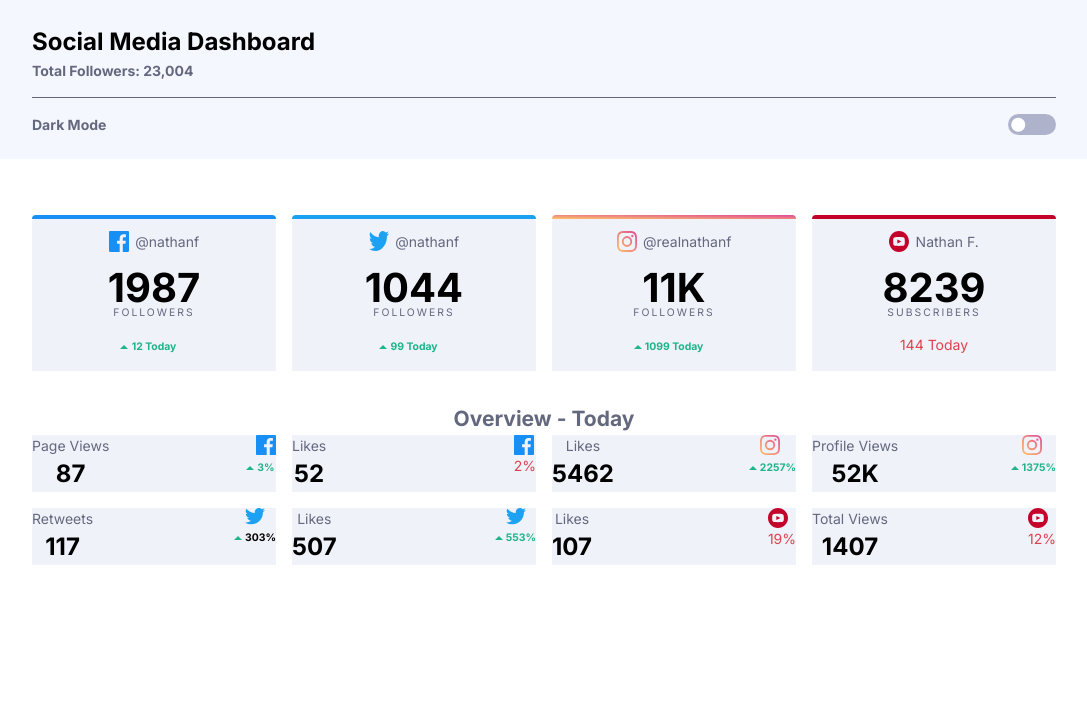
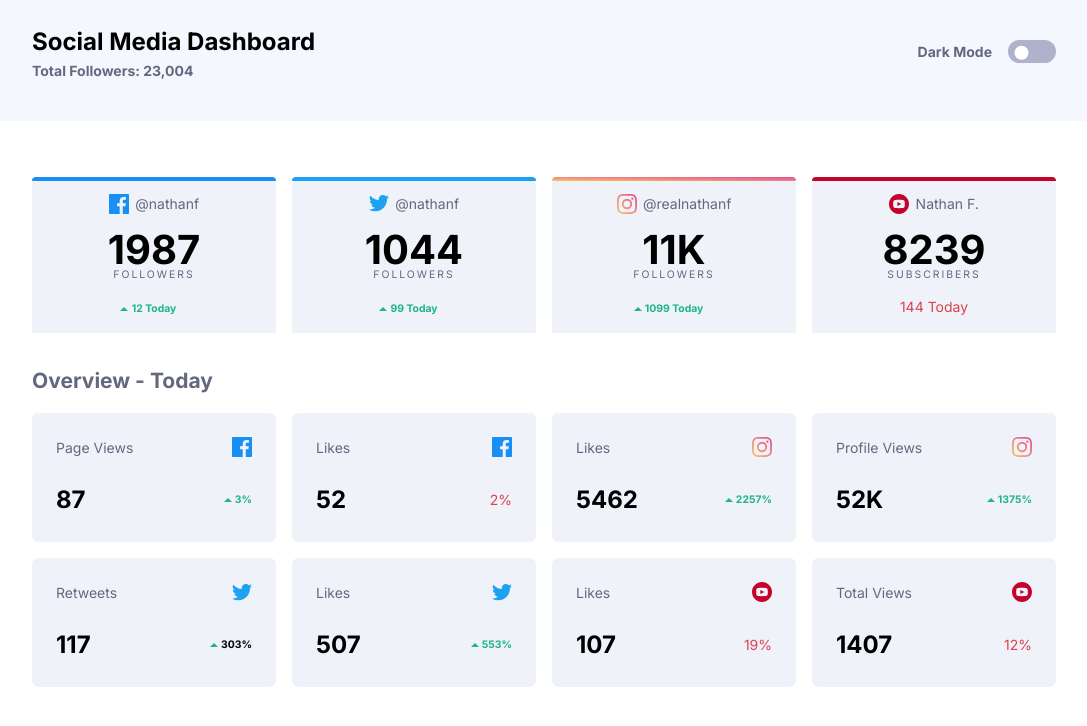
Before and after one commit to yamami-mohammed-monsif/fm--social-media-dashboard-with-theme-switcher-master, a plain HTML site: page index.html in a window 1280 px wide. Shown: the whole page, without its empty margins (96-1183 px from the left). Drawn offline with Linux system fonts and the light colour scheme.

Commit message:
style the second section and made the page responsive

```diff
--- a/index.html
+++ b/index.html
@@ -23,13 +23,17 @@
     <header>
       <div class="container">
 
+        <div class="intro-container">
           <div class="intro">
             <h1>Social Media Dashboard</h1>
             <p class="secondary-clr fw-bold">Total Followers: 23,004</p>
           </div>
           <div class="flex toggle-container">
             <p class="secondary-clr fw-bold">Dark Mode</p>
-          <button><i class="fa-solid fa-circle theme-toggle" data-theme="light"></i></button>
+            <span>
+              <i class="fa-solid fa-circle theme-toggle" data-theme="light"></i>
+            </span>
+          </div>
         </div>
       </div>
     </header>
@@ -94,83 +98,91 @@
         <section>
           <h2 class="secondary-clr">Overview - Today</h2>
           <div class="overview-today grid">
-            <div class="flex bg-card overview-card">
-              <div>
+
+            <div class=" bg-card overview-card">
+              <div class="flex margin">
                 <p class="secondary-clr">Page Views</p>
+                <img src="images/icon-facebook.svg" alt="">
+              </div>
+              <div class="flex">
                 <p class="fs-600 fw-bold">87</p>
-              </div>
-              <div>
-                <img src="images/icon-facebook.svg" alt="">
                 <p class="stats increase clr-increase">3%</p>
               </div>
             </div>
-            <div class="flex bg-card overview-card">
-              <div>
+
+            <div class="bg-card overview-card">
+              <div class="flex margin">
                 <p class="secondary-clr">Likes</p>
+                <img src="images/icon-facebook.svg" alt="">
+              </div>
+              <div class="flex">
                 <p class="fs-600 fw-bold">52</p>
-              </div>
-              <div>
-                <img src="images/icon-facebook.svg" alt="">
                 <p class="stats decrease clr-decrease">2%</p>
               </div>
             </div>
-            <div class="flex bg-card overview-card">
-              <div>
+
+            <div class="bg-card overview-card">
+              <div class="flex margin">
                 <p class="secondary-clr">Likes</p>
+                <img src="images/icon-instagram.svg" alt="">
+              </div>
+              <div class="flex">
                 <p class="fs-600 fw-bold">5462</p>
-              </div>
-              <div>
-                <img src="images/icon-instagram.svg" alt="">
                 <p class="stats increase clr-increase">2257%</p>
               </div>
             </div>
-            <div class="flex bg-card overview-card">
-              <div>
+
+            <div class="bg-card overview-card">
+              <div class="flex margin">
                 <p class="secondary-clr">Profile Views</p>
+                <img src="images/icon-instagram.svg" alt="">
+              </div>
+              <div class="flex">
                 <p class="fs-600 fw-bold">52K</p>
-              </div>
-              <div>
-                <img src="images/icon-instagram.svg" alt="">
                 <p class="stats increase clr-increase">1375%</p>
               </div>
             </div>
-            <div class="flex bg-card overview-card">
-              <div>
+
+            <div class="bg-card overview-card">
+              <div class="flex margin">
                 <p class="secondary-clr">Retweets</p>
+                <img src="images/icon-twitter.svg" alt="">
+              </div>
+              <div class="flex">
                 <p class="fs-600 fw-bold">117</p>
-              </div>
-              <div>
-                <img src="images/icon-twitter.svg" alt="">
                 <p class="stats increase">303%</p>
               </div>
             </div>
-            <div class="flex bg-card overview-card">
-              <div>
+
+            <div class="bg-card overview-card">
+              <div class="flex margin">
                 <p class="secondary-clr">Likes</p>
+                <img src="images/icon-twitter.svg" alt="">
+              </div>
+              <div class="flex">
                 <p class="fs-600 fw-bold">507</p>
-              </div>
-              <div>
-                <img src="images/icon-twitter.svg" alt="">
                 <p class="stats increase clr-increase">553%</p>
               </div>
             </div>
-            <div class="flex bg-card overview-card">
-              <div>
+
+            <div class="bg-card overview-card">
+              <div class="flex margin">
                 <p class="secondary-clr">Likes</p>
+                <img src="images/icon-youtube.svg" alt="">
+              </div>
+              <div class="flex">
                 <p class="fs-600 fw-bold">107</p>
-              </div>
-              <div>
-                <img src="images/icon-youtube.svg" alt="">
                 <p class="stats decrease clr-decrease">19%</p>
               </div>
             </div>
-            <div class="flex bg-card overview-card">
-              <div>
+
+            <div class="bg-card overview-card">
+              <div class="flex margin">
                 <p class="secondary-clr">Total Views</p>
+                <img src="images/icon-youtube.svg" alt="">
+              </div>
+              <div class="flex">
                 <p class="fs-600 fw-bold">1407</p>
-              </div>
-              <div>
-                <img src="images/icon-youtube.svg" alt="">
                 <p class="stats decrease clr-decrease">12%</p>
               </div>
             </div>
--- a/styles.css
+++ b/styles.css
@@ -134,6 +134,11 @@ button {
 .flex {
     display: flex;
     justify-content: space-between;
+    align-items: center;
+}
+
+.margin {
+    margin-bottom: 1.5rem;
 }
 
 .shadow-fb::before {
@@ -207,6 +212,8 @@ body {
     padding-block: 1.5rem;
 }
 
+/* section 1 */
+
 header {
     background-color: var(--clr-top-bg-pattern-light);
 }
@@ -225,19 +232,17 @@ h1 {
     padding-top: 1rem;
 }
 
-button {
+span {
     width: 3rem;
     border-radius: 10rem;
     background-color: var(--clr-toggle-light);
-
-    position: relative;
+    text-align: left;
+    padding-left: .4rem;
+    padding-top: .1rem;
 }
 
 .theme-toggle {
     color: var(--clr-bg-light);
-    position: absolute;
-    left: .2rem;
-    bottom: .18rem;
 }
 
 .followers-stats {
@@ -282,3 +287,35 @@ button {
     left: -.7rem;
     top: .35rem;
 }
+
+
+/* section 2 */
+
+h2 {
+    text-align: left;
+    margin-bottom: 1rem;
+}
+
+.overview-card {
+    padding: 1.5rem;
+    border-radius: .4rem;
+}
+
+
+
+@media (min-width: 700px) {
+
+    .intro-container {
+        display: flex;
+        justify-content: space-between;
+        align-items: flex-start;
+    }
+
+    .intro {
+        border: none;
+    }
+
+    .toggle-container {
+        gap: 1rem;
+    }
+}
```
Lines whose indentation alone changed are shown as unchanged.
